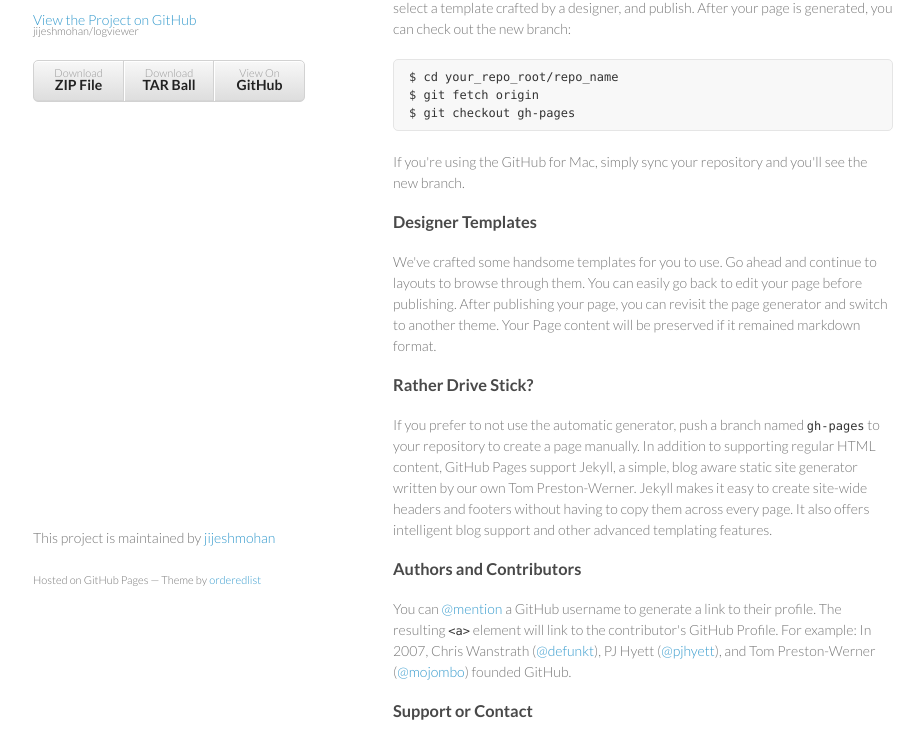
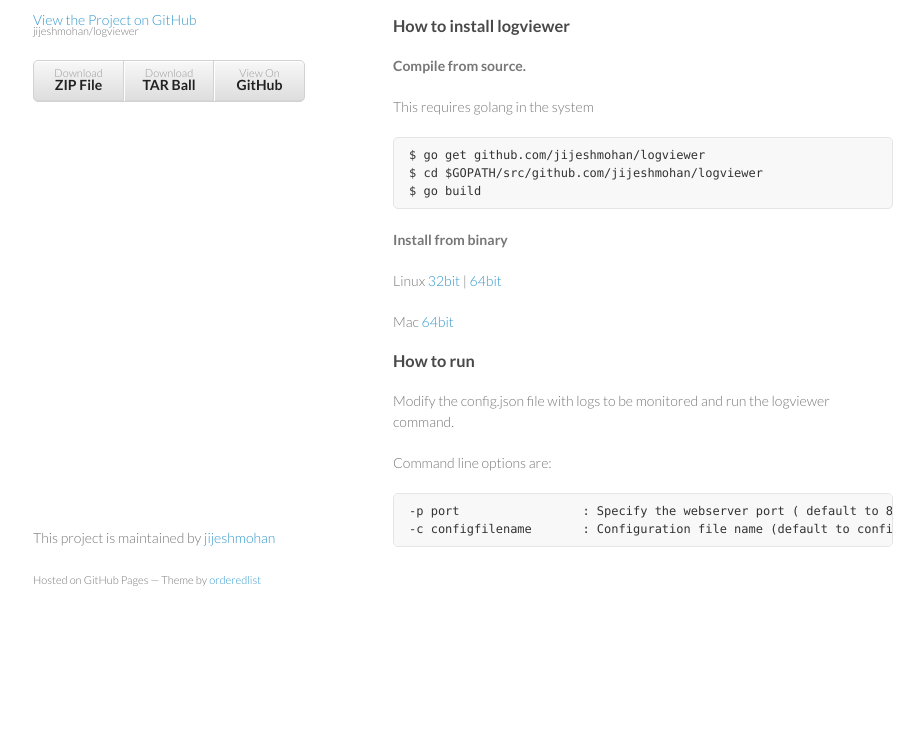
Before and after one commit to jijeshmohan/logviewer, a plain HTML site: page index.html in a window 1280 px wide. Shown: the part 141-878 px from the top of the page, without its empty margins (177-1101 px from the left). After the commit the page ends 800 px from the top, so only its background shows below. Drawn offline with Linux system fonts and the light colour scheme.

Commit message:
updated site

```diff
--- a/index.html
+++ b/index.html
@@ -3,7 +3,7 @@
   <head>
     <meta charset="utf-8">
     <meta http-equiv="X-UA-Compatible" content="chrome=1">
-    <title>Logviewer by jijeshmohan</title>
+    <title>Logviewer</title>
 
     <link rel="stylesheet" href="stylesheets/styles.css">
     <link rel="stylesheet" href="stylesheets/pygment_trac.css">
@@ -29,36 +29,29 @@
       </header>
       <section>
         <h3>
-<a name="welcome-to-github-pages" class="anchor" href="#welcome-to-github-pages"><span class="octicon octicon-link"></span></a>Welcome to GitHub Pages.</h3>
+<a name="welcome-to-github-pages" class="anchor" href="#welcome-to-github-pages"><span class="octicon octicon-link"></span></a>What is Logviewer ?</h3>
 
-<p>This automatic page generator is the easiest way to create beautiful pages for all of your projects. Author your page content here using GitHub Flavored Markdown, select a template crafted by a designer, and publish. After your page is generated, you can check out the new branch:</p>
+<p>Logviewer is a realtime log monitoring in browser. Tool helps to monitor all the logs without connecting(ssh connections) to the server.</p>
 
-<pre><code>$ cd your_repo_root/repo_name
-$ git fetch origin
-$ git checkout gh-pages
+<h3>How to install logviewer</h3>
+<p><b>Compile from source.</b></p>
+<p>This requires golang in the system</p>
+<pre><code>$ go get github.com/jijeshmohan/logviewer
+$ cd $GOPATH/src/github.com/jijeshmohan/logviewer
+$ go build
 </code></pre>
+<p><b>Install from binary</b></p>
+<p>
+Linux <a href="https://www.dropbox.com/s/8zffeqmr9kk01if/logviewer_linux_x86.tar.gz">32bit</a> | <a href="https://www.dropbox.com/s/jze8uukli1h053m/logviewer_linux_x64.tar.gz">64bit</a>
+</p>
+<p>Mac <a href="https://www.dropbox.com/s/65v09ueav2t4x7g/logviewer_mac_x64.tar.gz">64bit</a></p>
 
-<p>If you're using the GitHub for Mac, simply sync your repository and you'll see the new branch.</p>
+<h3>How to run</h3>
+<p>Modify the config.json file with logs to be monitored and run the logviewer command.</p>
+<p>Command line options are:</p>
+<pre><code>-p port                 : Specify the webserver port ( default to 8080)
+-c configfilename       : Configuration file name (default to config.json)</code></pre>
 
-<h3>
-<a name="designer-templates" class="anchor" href="#designer-templates"><span class="octicon octicon-link"></span></a>Designer Templates</h3>
-
-<p>We've crafted some handsome templates for you to use. Go ahead and continue to layouts to browse through them. You can easily go back to edit your page before publishing. After publishing your page, you can revisit the page generator and switch to another theme. Your Page content will be preserved if it remained markdown format.</p>
-
-<h3>
-<a name="rather-drive-stick" class="anchor" href="#rather-drive-stick"><span class="octicon octicon-link"></span></a>Rather Drive Stick?</h3>
-
-<p>If you prefer to not use the automatic generator, push a branch named <code>gh-pages</code> to your repository to create a page manually. In addition to supporting regular HTML content, GitHub Pages support Jekyll, a simple, blog aware static site generator written by our own Tom Preston-Werner. Jekyll makes it easy to create site-wide headers and footers without having to copy them across every page. It also offers intelligent blog support and other advanced templating features.</p>
-
-<h3>
-<a name="authors-and-contributors" class="anchor" href="#authors-and-contributors"><span class="octicon octicon-link"></span></a>Authors and Contributors</h3>
-
-<p>You can <a href="https://github.com/blog/821" class="user-mention">@mention</a> a GitHub username to generate a link to their profile. The resulting <code>&lt;a&gt;</code> element will link to the contributor's GitHub Profile. For example: In 2007, Chris Wanstrath (<a href="https://github.com/defunkt" class="user-mention">@defunkt</a>), PJ Hyett (<a href="https://github.com/pjhyett" class="user-mention">@pjhyett</a>), and Tom Preston-Werner (<a href="https://github.com/mojombo" class="user-mention">@mojombo</a>) founded GitHub.</p>
-
-<h3>
-<a name="support-or-contact" class="anchor" href="#support-or-contact"><span class="octicon octicon-link"></span></a>Support or Contact</h3>
-
-<p>Having trouble with Pages? Check out the documentation at <a href="http://help.github.com/pages">http://help.github.com/pages</a> or contact <a href="mailto:support@github.com">support@github.com</a> and we’ll help you sort it out.</p>
       </section>
       <footer>
         <p>This project is maintained by <a href="https://github.com/jijeshmohan">jijeshmohan</a></p>
```
